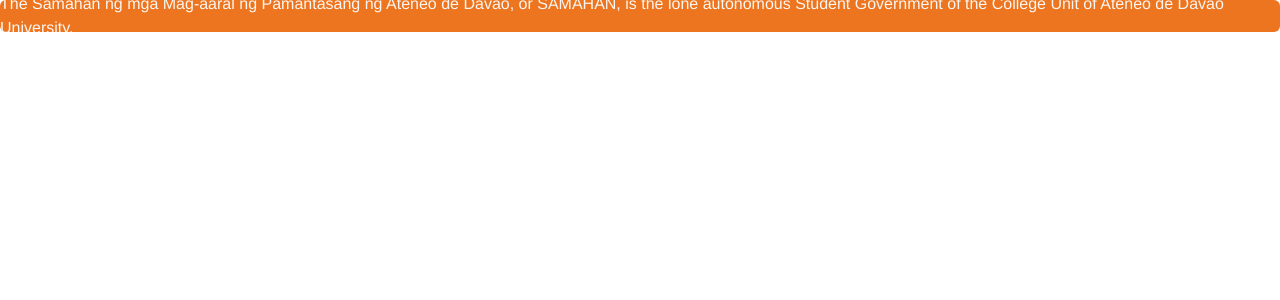
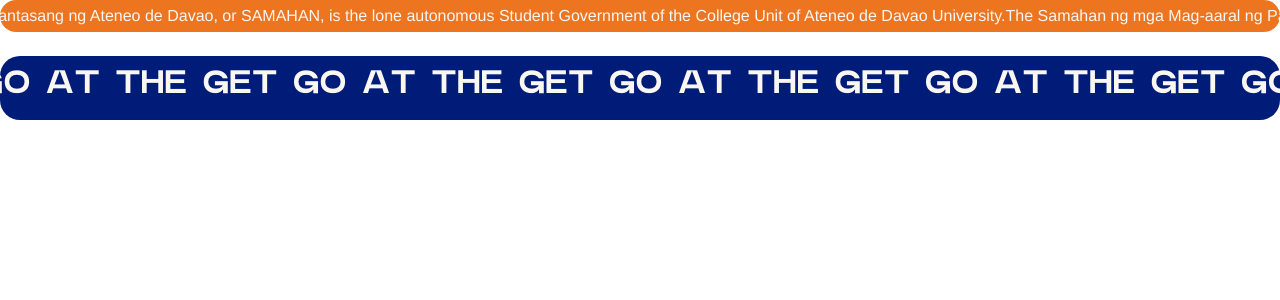
Before and after one commit to SAMAHAN-Systems-Development/samahan-at-the-get-go, a Next.js app: page /Divider in a window 1280 px wide. Shown: the top 300 px of the page. Built offline with nearby package versions, Linux system fonts and the light colour scheme.

Commit message:
feat(Divider): added CVA's and added marquee animation on the component

```diff
--- a/src/app/Divider/page.tsx
+++ b/src/app/Divider/page.tsx
@@ -4,8 +4,15 @@ export default function Home() {
   return (
     <main>
       <Divider
-        color="default"
-        text="The Samahan ng mga Mag-aaral ng Pamantasang ng Ateneo de Davao, or SAMAHAN, is the lone autonomous Student Government of the College Unit of Ateneo de Davao University."
+        page="aboutPage"
+        style="aboutText"
+        text=" The Samahan ng mga Mag-aaral ng Pamantasang ng Ateneo de Davao, or SAMAHAN, is the lone autonomous Student Government of the College Unit of Ateneo de Davao University. "
+      />
+      <br />
+      <Divider
+        page="scbPage"
+        style="scbText"
+        text=" AT THE GET GO AT THE GET GO AT THE GET GO AT THE GET GO AT THE GET GO AT THE GET GO AT THE GET GO AT THE GET GO AT THE GET GO AT THE GET GO AT THE GET GO "
       />
     </main>
   );
--- a/src/components/ui/Divider.tsx
+++ b/src/components/ui/Divider.tsx
@@ -5,27 +5,40 @@ import { cva } from 'class-variance-authority';
 
 const dividerVariants = cva(
   [
-    'w-full h-8 overflow-hidden rounded-md relative flex justify-center items-center',
+    'w-full h-auto rounded-[1.25rem] relative flex whitespace-nowrap justify-center items-center',
   ],
   {
     variants: {
-      color: {
-        default: 'bg-orange',
-        blue: 'bg-blue',
+      page: {
+        aboutPage: 'bg-orange py-[1rem] px-4',
+        scbPage: 'bg-blue py-8 px-4 md:py-[2rem] lg:py-[2rem]',
       },
     },
   }
 );
+const textVariants = cva(['text-white absolute'], {
+  variants: {
+    style: {
+      aboutText: 'text-xs sm:text-sm md:text-base lg:text-base',
+      scbText:
+        'text-sm font-medium font-artega sm:text-base md:text-base lg:text-[1.625rem]',
+    },
+  },
+});
 
 type TextProps = {
-  color: string;
+  page: string;
+  style: 'aboutText' | 'scbText';
   text: string;
 } & VariantProps<typeof dividerVariants>;
 
-const Divider: React.FC<TextProps> = ({ color, text }) => {
+const Divider: React.FC<TextProps> = ({ page, style, text }) => {
   return (
-    <div className={dividerVariants({ color })}>
-      <p className="text-white inline-block absolute">{text}</p>
+    <div className=" flex overflow-x-hidden">
+      <div className={dividerVariants({ page })}>
+        <p className={`${textVariants({ style })} animate-marquee`}>{text}</p>
+        <p className={`${textVariants({ style })} animate-marquee2`}>{text}</p>
+      </div>
     </div>
   );
 };
--- a/tailwind.config.ts
+++ b/tailwind.config.ts
@@ -85,10 +85,20 @@ const config = {
           from: { height: 'var(--radix-accordion-content-height)' },
           to: { height: '0' },
         },
+        marquee: {
+          '0%': { transform: 'translateX(0%)' },
+          '100%': { transform: 'translateX(-100%)' },
+        },
+        marquee2: {
+          '0%': { transform: 'translateX(100%)' },
+          '100%': { transform: 'translateX(0%)' },
+        },
       },
       animation: {
         slideDown: 'slideDown 300ms cubic-bezier(0.87, 0, 0.13, 1)',
         slideUp: 'slideUp 300ms cubic-bezier(0.87, 0, 0.13, 1)',
+        marquee: 'marquee 25s linear infinite',
+        marquee2: 'marquee2 25s linear infinite',
       },
     },
     colors: {
```
